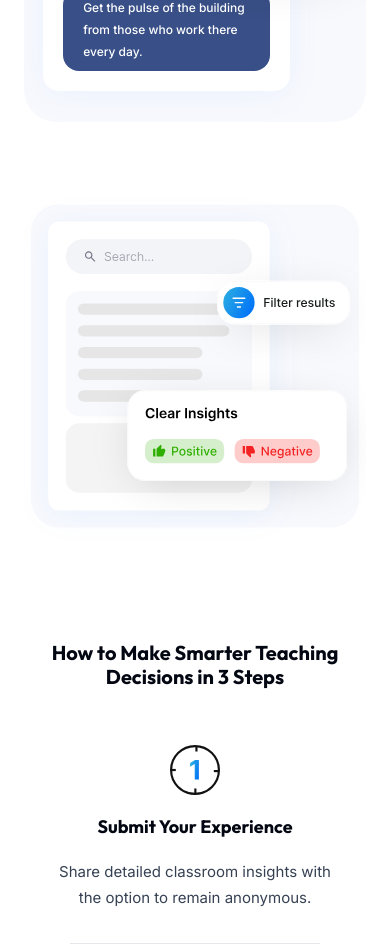
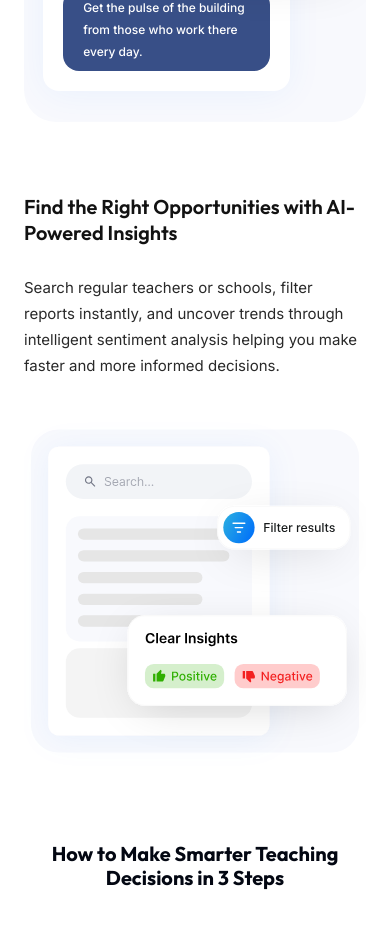
Before and after one commit to AshimaSharma123/anonymity_, a Next.js app: page / in a window 390 px wide. Shown: the part 3020-3964 px from the top of the page. Built offline with nearby package versions, Linux system fonts and the light colour scheme.

Commit message:
homepage responsive changes

```diff
--- a/app/page.tsx
+++ b/app/page.tsx
@@ -253,9 +253,9 @@ export default function Home() {
         </section>
 
         {/* Find the Right Opportunities / AI-Powered Insights Section */}
-        <section className="bg-white px-6 sm:pb-[72px] pb-6 pt-[72px]">
-          <img  src="/homeImage3.svg"  alt="Image" className="sm:hidden w-full h-auto"/>
-          <div className="sm:flex hidden max-w-[1176px] mx-auto flex-col lg:flex-row items-center gap-10 lg:gap-16">
+        <section className="bg-white px-6 sm:pb-[72px] pb-0 pt-[72px]">
+
+          <div className="flex  max-w-[1176px] mx-auto flex-col lg:flex-row items-center gap-10 lg:gap-16">
 
             {/* Left: Text content */}
             <div className="flex flex-col gap-7 flex-1 max-w-[522px]">
@@ -266,13 +266,13 @@ export default function Home() {
                 Search regular teachers or schools, filter reports instantly, and uncover trends through intelligent sentiment analysis helping you make faster and more informed decisions.
               </p>
             </div>
-
+<img  src="/homeImage3.svg"  alt="Image" className="sm:hidden w-full h-auto"/>
             {/* Right: Search & filter UI mockup */}
-            <div className="relative w-full max-w-[534px] flex-shrink-0 rounded-[32px] bg-[#F8F9FD] overflow-hidden aspect-[534/396]">
+            <div className="relative sm:block hidden w-full max-w-[534px] flex-shrink-0 rounded-[32px] bg-[#F8F9FD] overflow-hidden aspect-[534/396]">
 
               {/* White inner card */}
               <div
-                className="absolute rounded-xl bg-white"
+                className=" absolute rounded-xl bg-white"
                 style={{
                   left: '5.6%', top: '7.6%',
                   width: '84.8%', height: '84.8%',
```
